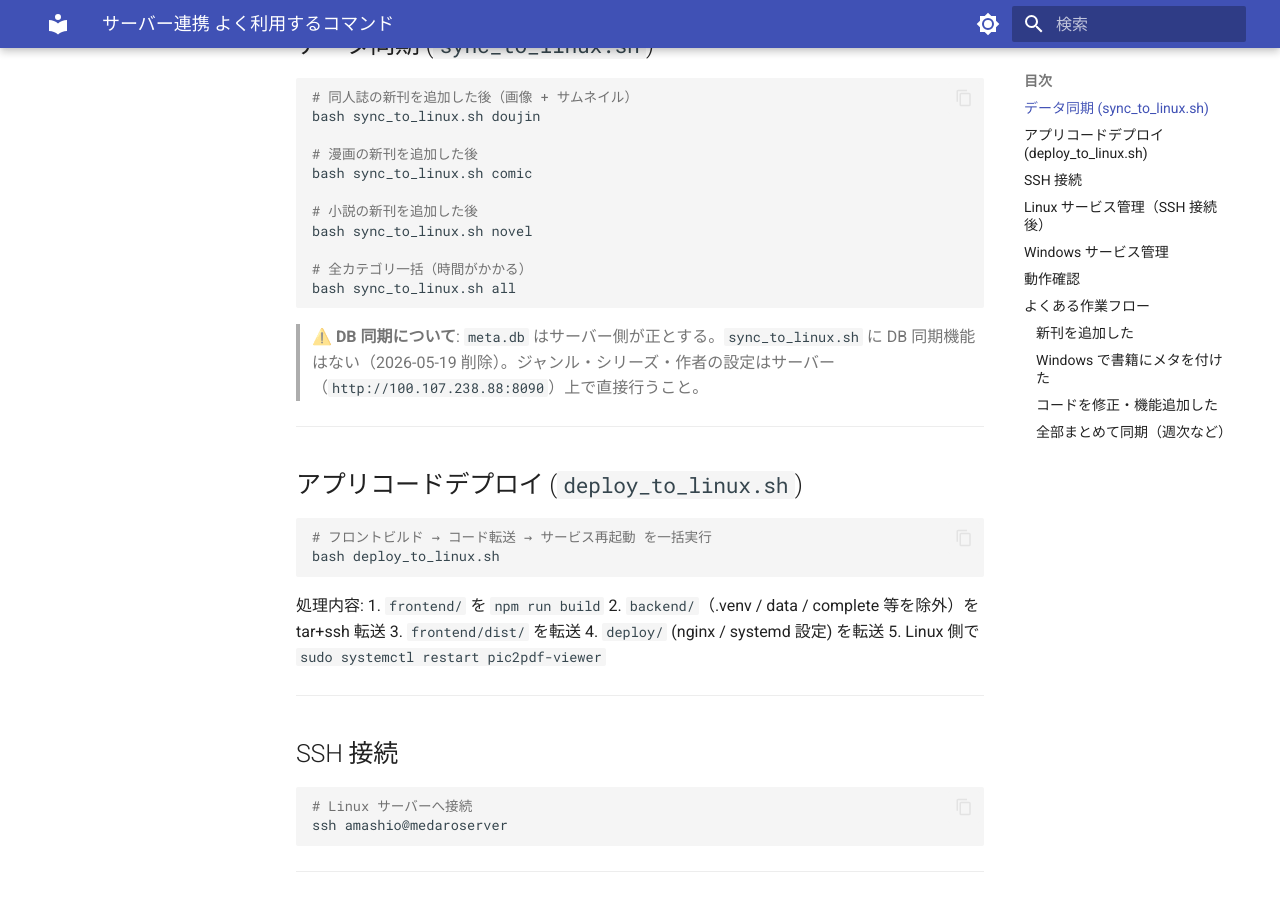
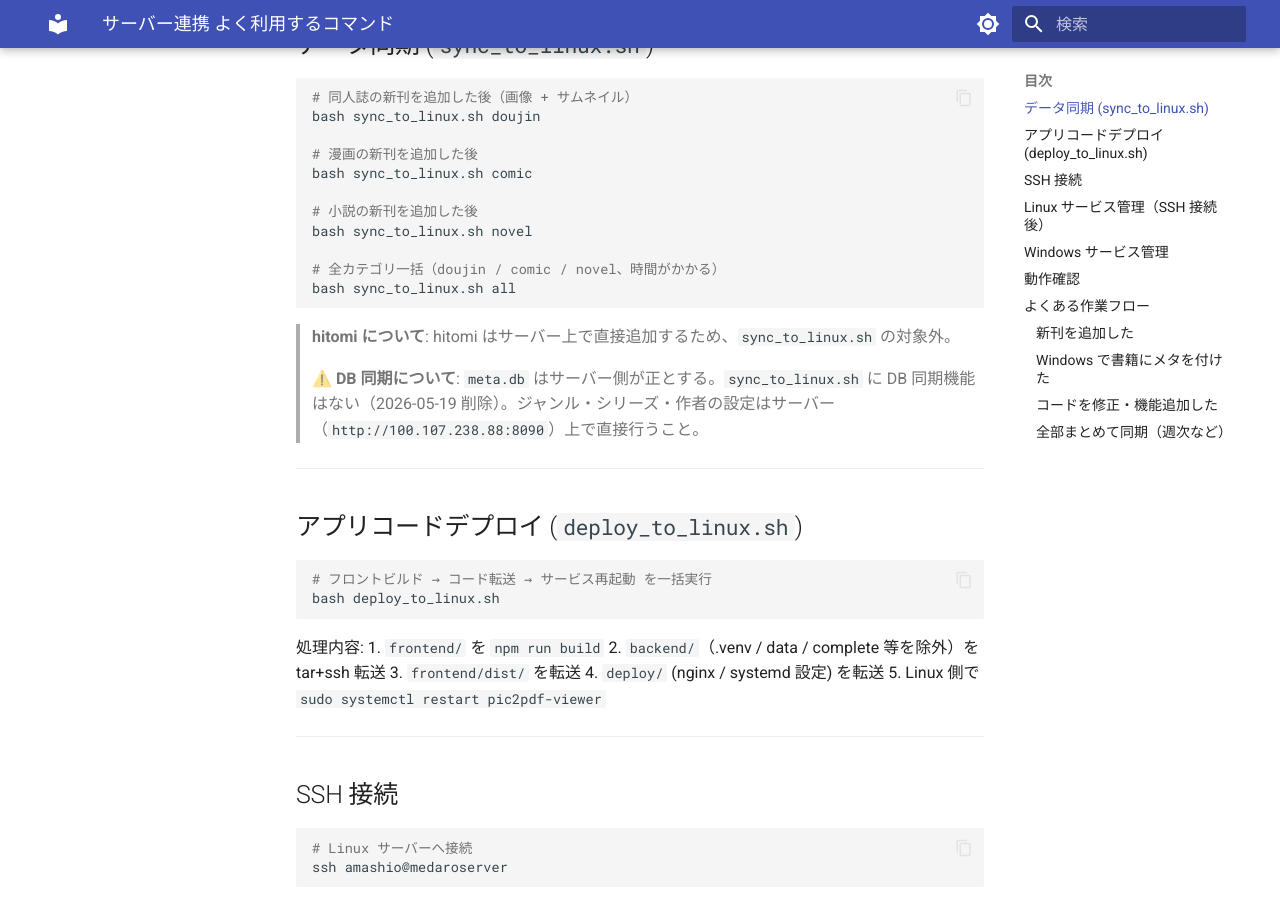
Before and after one commit to kkmmyr/Pic2PDF_Viewer, an MkDocs documentation site: the page built from docs/04_環境構築/サーバー連携よく利用するコマンド.md, in a window 1280 px wide and 900 px high, scrolled down 318 px. Built offline with MkDocs 1.6.1 and Material for MkDocs 9.7.7, drawn with Linux system fonts in a browser that asks for light colours.

Commit message:
chore(deploy): sync_to_linux.sh から hitomi 同期を削除
hitomi はサーバー上で直接追加するため Windows からの同期が不要。
sync_hitomi() 関数・hitomi ターゲット・使い方コメントを削除。
docs のサーバー連携コマンド集に hitomi の注記と all 対象説明を追記。

Co-Authored-By: Claude Sonnet 4.6 <noreply@anthropic.com>

````diff
--- a/docs/04_環境構築/サーバー連携よく利用するコマンド.md
+++ b/docs/04_環境構築/サーバー連携よく利用するコマンド.md
@@ -17,9 +17,11 @@ bash sync_to_linux.sh comic
 # 小説の新刊を追加した後
 bash sync_to_linux.sh novel
 
-# 全カテゴリ一括（時間がかかる）
+# 全カテゴリ一括（doujin / comic / novel、時間がかかる）
 bash sync_to_linux.sh all
 ```
+
+> **hitomi について**: hitomi はサーバー上で直接追加するため、`sync_to_linux.sh` の対象外。
 
 > **⚠️ DB 同期について**: `meta.db` はサーバー側が正とする。`sync_to_linux.sh` に DB 同期機能はない（2026-05-19 削除）。ジャンル・シリーズ・作者の設定はサーバー（`http://100.107.238.88:8090`）上で直接行うこと。
 
````
Also changed, not shown: 1 other file.
